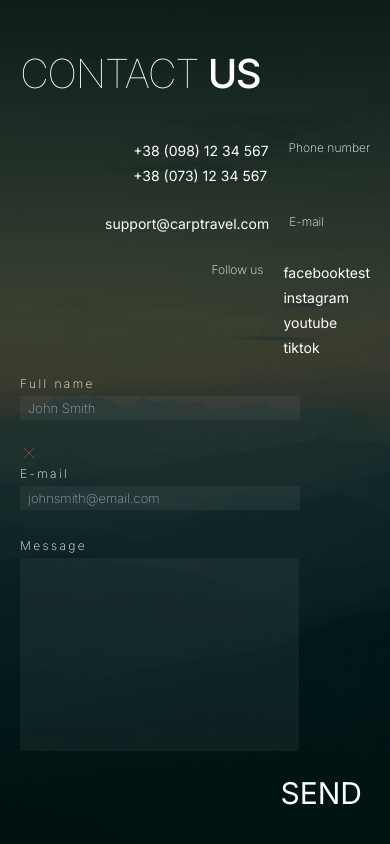
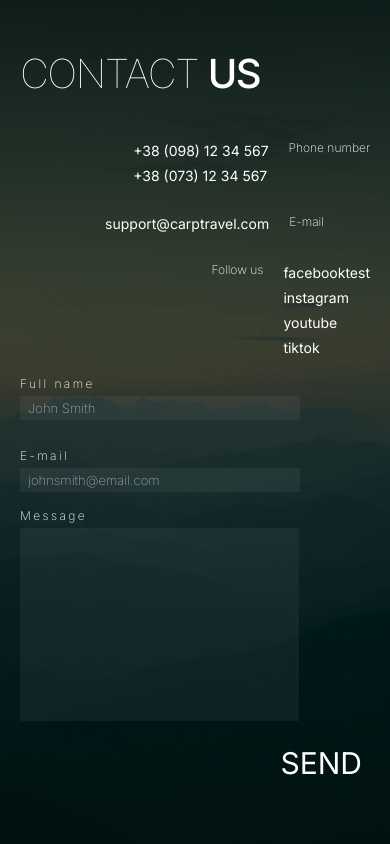
Before and after one commit to Olena-Rudnieva/next-js-carptravel, a Next.js app: page / in a window 390 px wide. Shown: the part 3177-4021 px from the top of the page. Built offline with nearby package versions, Linux system fonts and the light colour scheme.

Commit message:
Add validation

```diff
--- a/app/components/ContactForm.js
+++ b/app/components/ContactForm.js
@@ -5,10 +5,15 @@ import FormIcon from './FormIcon';
 
 export default function ContactForm() {
   const form = useForm();
-  const { register } = form;
+  const { register, handleSubmit, formState } = form;
+  const { errors } = formState;
+
+  const onSubmit = (data) => {
+    console.log('Form submitted', data);
+  };
 
   return (
-    <form className="form ">
+    <form className="form " onSubmit={handleSubmit(onSubmit)} noValidate>
       <div className="md:flex md:justify-between xl:flex-col mb-4 xl:mb-6">
         <div className="xl:flex xl:gap-5">
           <div className="mb-6 md:mb-4 xl:mb-5 flex flex-col  ">
@@ -21,15 +26,24 @@ export default function ContactForm() {
             <input
               type="text"
               id="username"
-              {...register('username')}
+              {...register('username', {
+                required: {
+                  value: true,
+                  message: 'Incorrect name',
+                },
+              })}
               placeholder="John Smith"
               className="w-[280px] md:w-[221px] xl:w-[293px] text-[13px] xl:text-xl font-extralight leading-6 bg-white bg-opacity-5 px-2"
             />
+            {errors.username && (
+              <p className="text-[#FF5757] text-xs font-extralight leading-6 tracking-[2.4px] text-right flex justify-end items-center">
+                <FormIcon />
+                {errors.username.message}
+              </p>
+            )}
           </div>
-          <div>
-            <FormIcon />
-          </div>
-          <div className="mb-6 md:mb-4 flex flex-col">
+
+          <div className="mb-3 md:mb-4 flex flex-col">
             <label
               htmlFor="email"
               className="text-xs xl:text-xl font-extralight leading-6 tracking-[2.4px] xl:mb-[6px]"
@@ -39,10 +53,21 @@ export default function ContactForm() {
             <input
               type="email"
               id="email"
-              {...register('email')}
+              {...register('email', {
+                required: {
+                  value: true,
+                  message: 'Invalid email',
+                },
+              })}
               placeholder="johnsmith@email.com"
               className="w-[280px] md:w-[221px] xl:w-[293px] text-[13px] xl:text-xl font-extralight leading-6 bg-white bg-opacity-5 px-2"
             />
+            {errors.email && (
+              <p className="text-[#FF5757] text-xs font-extralight leading-6 tracking-[2.4px] text-right flex justify-end items-center">
+                <FormIcon />
+                {errors.email.message}
+              </p>
+            )}
           </div>
         </div>
         <div className="flex flex-col ">
--- a/app/components/Gallery.js
+++ b/app/components/Gallery.js
@@ -86,7 +86,7 @@ export default function Gallery() {
             </button>
             <button
               type="button"
-              className="text-[33px] font-thin uppercase leading-[40px]"
+              className="text-[33px] font-thin uppercase leading-[40px] "
               ref={goNext}
             >
               <p className="absolute right-10 bottom-0">Next</p>
```
